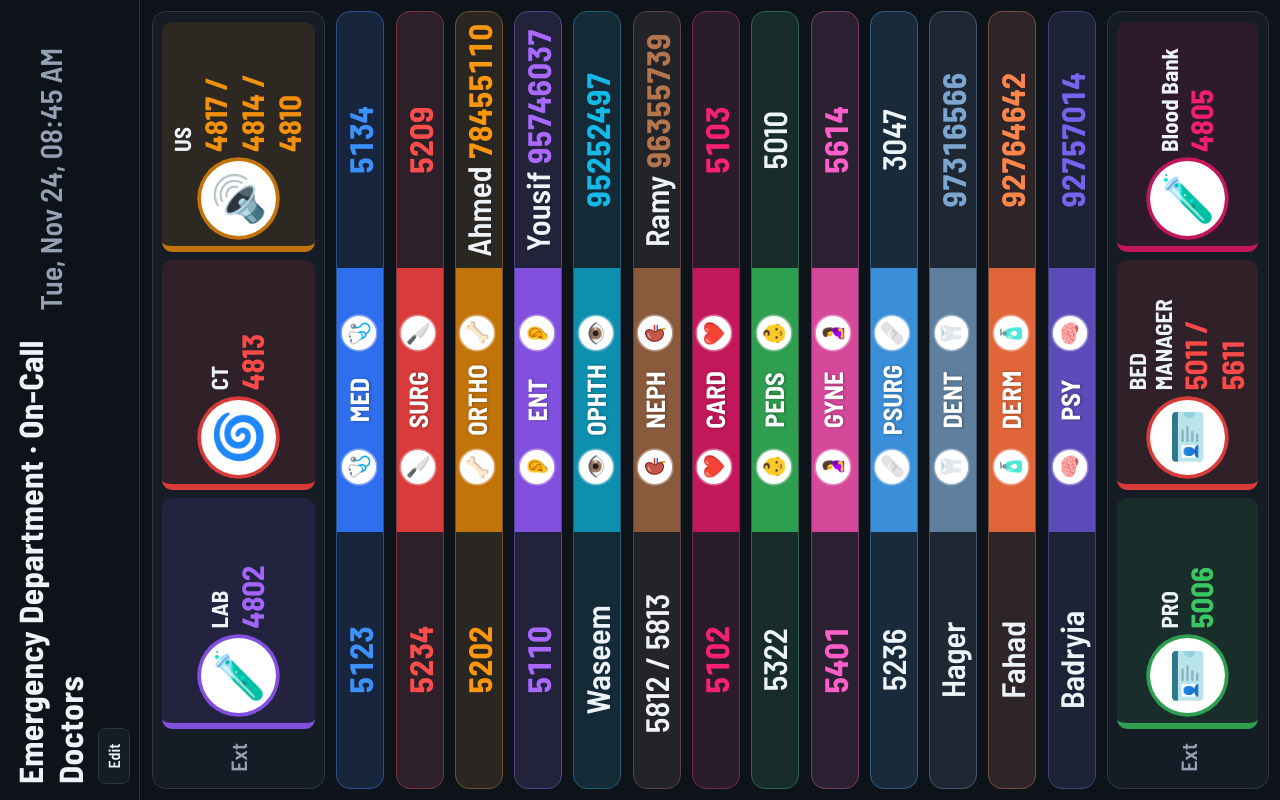
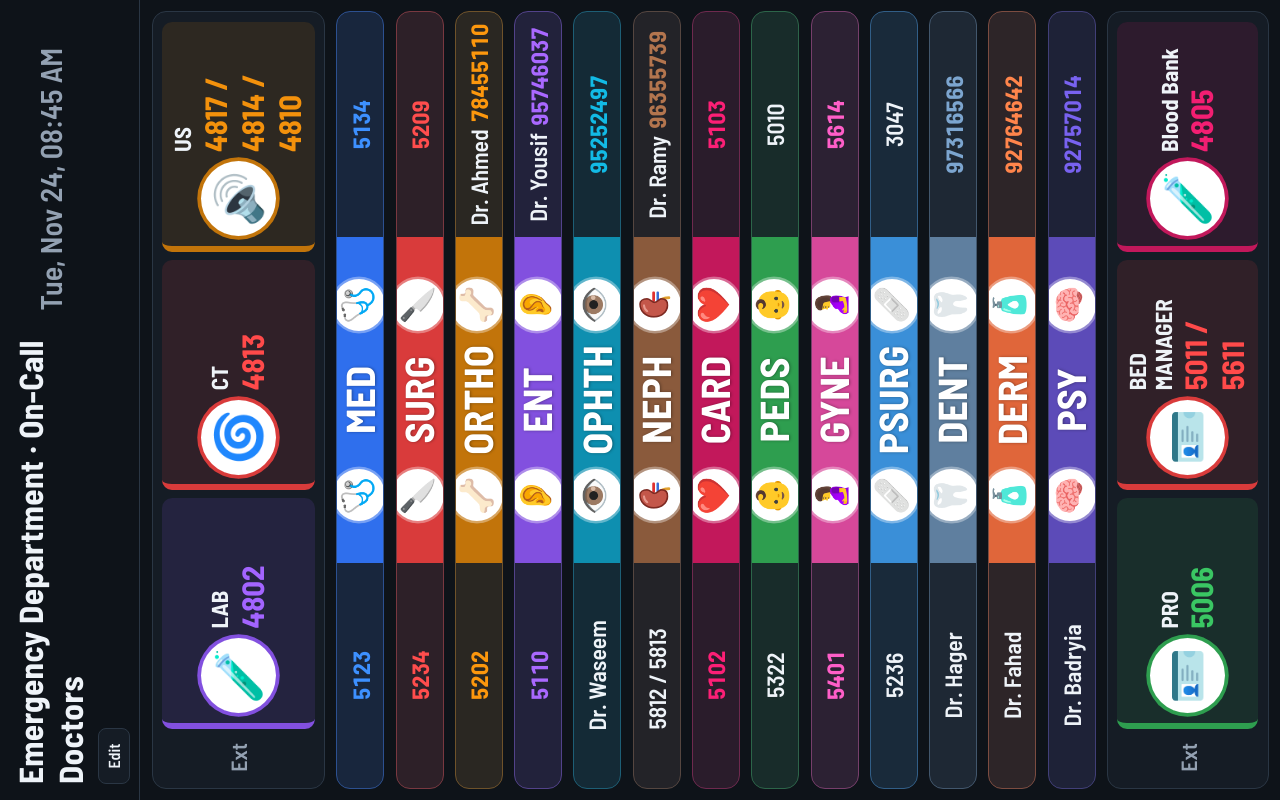
Before and after one commit to qasra2001-design/ONCALLRUS, a plain HTML site: page index.html in a window 1280 px wide. Drawn offline with Linux system fonts and the light colour scheme.

Commit message:
Add files via upload

```diff
--- a/index.html
+++ b/index.html
@@ -212,7 +212,7 @@ main{grid-auto-rows:minmax(0,1fr)}
 .card .hd .pic{zoom:calc(var(--z,1)*var(--cz,1)*var(--ch,1)*0.5)}
 .card .docs li{overflow:hidden}
 /* First | name + icon | Second / On call */
-.card .hd{flex:0 0 34%;flex-direction:row;flex-wrap:nowrap;justify-content:safe center;align-items:center;gap:.9rem;padding:.3rem .6rem .5rem;border:0;position:relative;text-align:center}
+.card .hd{flex:0 0 42%;flex-direction:row;flex-wrap:nowrap;justify-content:safe center;align-items:center;gap:.9rem;padding:.3rem .6rem .5rem;border:0;position:relative;text-align:center}
 .card .hd h2{order:0;font-weight:900;text-shadow:0 1px 3px rgba(0,0,0,.35);overflow-wrap:normal;word-break:normal;hyphens:none;width:auto;min-width:0;flex:0 0 auto;white-space:nowrap;text-align:center}
 .card .hd .pic{order:-1;width:clamp(34px,calc(5.2*var(--vh)),64px);height:clamp(34px,calc(5.2*var(--vh)),64px);font-size:clamp(20px,calc(3.1*var(--vh)),38px);zoom:calc(var(--z,1)*var(--cz,1)*var(--ch,1)*0.5)}
 .card .docs{flex:1 1 0;min-width:0}
@@ -435,7 +435,7 @@ document.getElementById("tools").innerHTML=(ocDirty?`<button class="on" data-a="
 const g=document.getElementById("grid"),a=document.getElementById("ext");
 a.innerHTML=extPanel("ex","extTitle");
 const a2=document.getElementById("ext2");a2.hidden=!edit&&!(S.ex2||[]).length;a2.innerHTML=extPanel("ex2","ext2Title");a.style.flexGrow=S.ex.length+1;a2.style.flexGrow=(S.ex2||[]).length+1;
-g.innerHTML=S.sp.map((s,i)=>`<section class="card${s.ph?" sph":""}" data-di="${i}" ${edit?`data-a="edit" data-k="sp" data-i="${i}"`:""} style="--c:${E(s.color)};--cz:${s.fz||1};--ft:${(s.fs||{}).t||1};--fr:${(s.fs||{}).r||1};--fn:${(s.fs||{}).n||1};--fp:${(s.fs||{}).p||1};grid-column:span ${Math.min(s.cs||1,COLS)};grid-row:span ${s.rs||1}">${(()=>{if(s.sides&&s.sides.length==2){const all=shown(s),sd=c=>{let d=all.find(x=>x.role==c.r)||{name:"",phone:""};if(c.r=="On call"&&c.m!="num"&&!d.name){const f=all.find(x=>x.role=="First");if(f&&f.name)d={...d,name:f.name}}const t=c.m=="name"?(d.name||""):c.m=="num"?(d.phone||""):"";return `<li class="${c.m=="name"?"onlyname":c.m=="num"?"nonm":"sb"}">${c.m=="num"?"":`<div class="nm">${E((d.name||"").replace(/^dr\.?\s+/i,""))}</div>`}${c.m=="name"?"":`<div class="ph">${E(d.phone||"")}</div>`}</li>`};return `<ul class="docs dl" style="flex-grow:1">${sd(s.sides[0])}</ul><div class="hd">${edit?`<span class="dh" data-drag="sp" data-i="${i}" title="Drag to move" aria-label="Drag to move">\u283f</span>`:""}${pic(s.icon,s.emoji)}<h2>${E(s.ab||s.name)}</h2>${pic(s.icon,s.emoji)}</div><ul class="docs dr" style="flex-grow:1">${sd(s.sides[1])}</ul>`}const R=rows(s),L=R.filter(d=>d.role=="First"),Rt=R.filter(d=>d.role!="First"),li=d=>`<li class="${hn(s,d)?"nonm":""}"><div class="rl">${E(d.role)}</div>${hn(s,d)?"":`<div class="nm">${d.name?E(d.name.replace(/^dr\.?\s+/i,"")):"\u2014"}</div>`}<div class="ph">${E(d.phone)}</div></li>`;
+g.innerHTML=S.sp.map((s,i)=>`<section class="card${s.ph?" sph":""}" data-di="${i}" ${edit?`data-a="edit" data-k="sp" data-i="${i}"`:""} style="--c:${E(s.color)};--cz:${s.fz||1};--ft:${(s.fs||{}).t||1};--fr:${(s.fs||{}).r||1};--fn:${(s.fs||{}).n||1};--fp:${(s.fs||{}).p||1};grid-column:span ${Math.min(s.cs||1,COLS)};grid-row:span ${s.rs||1}">${(()=>{if(s.sides&&s.sides.length==2){const all=shown(s),sd=c=>{let d=all.find(x=>x.role==c.r)||{name:"",phone:""};if(c.r=="On call"&&c.m!="num"&&!d.name){const f=all.find(x=>x.role=="First");if(f&&f.name)d={...d,name:f.name}}const t=c.m=="name"?(d.name||""):c.m=="num"?(d.phone||""):"";return `<li class="${c.m=="name"?"onlyname":c.m=="num"?"nonm":"sb"}">${c.m=="num"?"":`<div class="nm">${E(d.name||"")}</div>`}${c.m=="name"?"":`<div class="ph">${E(d.phone||"")}</div>`}</li>`};return `<ul class="docs dl" style="flex-grow:1">${sd(s.sides[0])}</ul><div class="hd">${edit?`<span class="dh" data-drag="sp" data-i="${i}" title="Drag to move" aria-label="Drag to move">\u283f</span>`:""}${pic(s.icon,s.emoji)}<h2>${E(s.ab||s.name)}</h2>${pic(s.icon,s.emoji)}</div><ul class="docs dr" style="flex-grow:1">${sd(s.sides[1])}</ul>`}const R=rows(s),L=R.filter(d=>d.role=="First"),Rt=R.filter(d=>d.role!="First"),li=d=>`<li class="${hn(s,d)?"nonm":""}"><div class="rl">${E(d.role)}</div>${hn(s,d)?"":`<div class="nm">${d.name?E(d.name):"\u2014"}</div>`}<div class="ph">${E(d.phone)}</div></li>`;
 return `<ul class="docs dl" style="flex-grow:${Math.max(L.length,1)}">${L.map(li).join("")}</ul><div class="hd">${edit?`<span class="dh" data-drag="sp" data-i="${i}" title="Drag to move" aria-label="Drag to move">\u283f</span>`:""}${pic(s.icon,s.emoji)}<h2>${E(s.ab||s.name)}</h2>${pic(s.icon,s.emoji)}</div><ul class="docs dr" style="flex-grow:${Math.max(Rt.length,1)*1.0}">${Rt.map(li).join("")}</ul>`})()}</section>`).join("")+(edit?'<button class="card addsp" data-a="asp">+ Add department</button>':"");
 if(!keepDlg)renderDlg();fit();
 }
```
